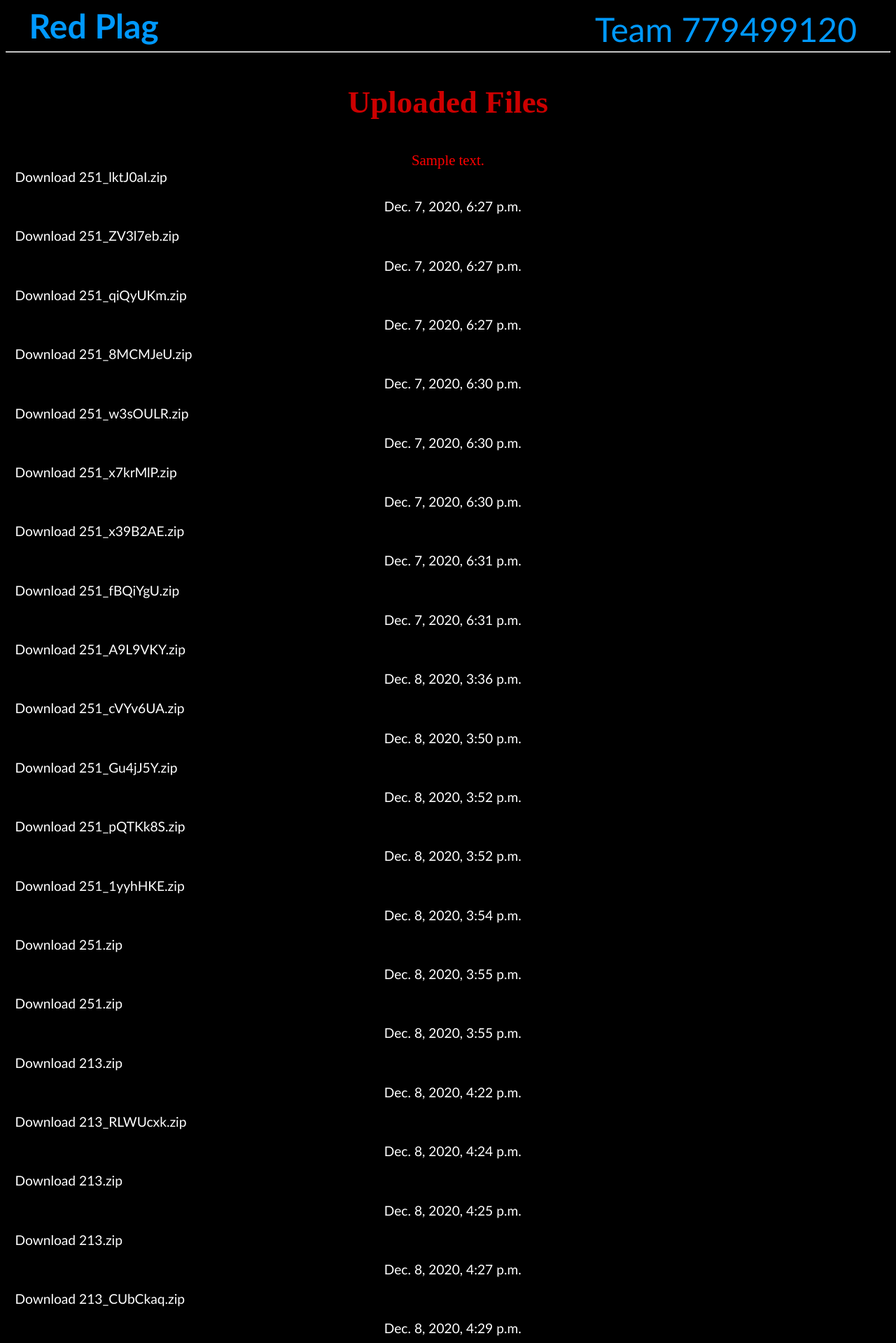
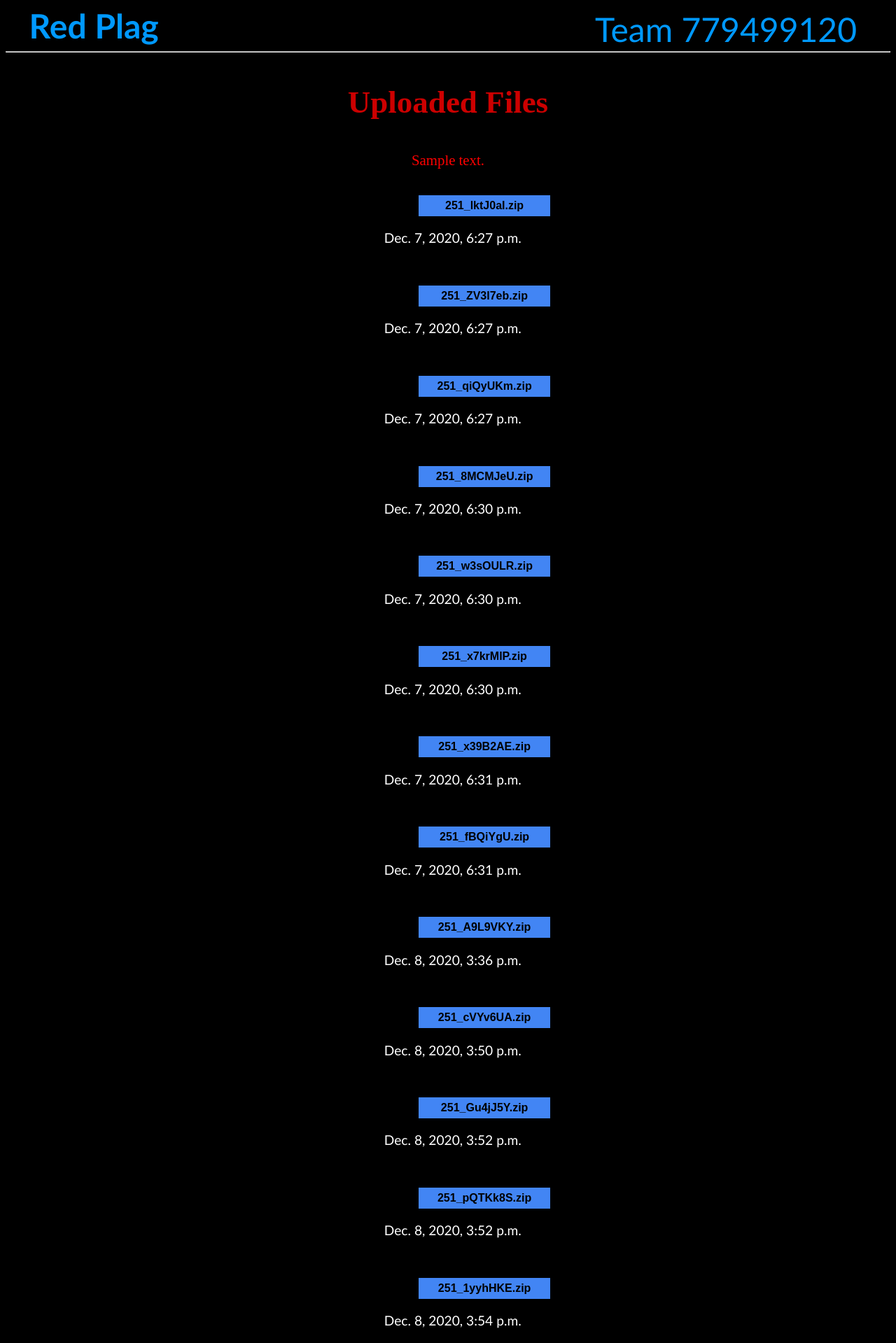
Before and after one commit to pranayvarmas/Course-Project, a Django app: template red_plag/UI/templates/indfiles.html in a window 1280 px wide. Shown: the top 1919 px of the page at 70% size. Run offline with Django 3.2, Linux system fonts and the light colour scheme; data comes from the database, SQL or seed files in the repository; the template is opened without the code that fills it: values that come from a table or form of the project are taken from there, most other values are stand-ins (such as "Sample title", 1, 10 or a date in 2020).

Commit message:
Update indfiles.html

```diff
--- a/red_plag/UI/templates/indfiles.html
+++ b/red_plag/UI/templates/indfiles.html
@@ -11,8 +11,15 @@
 <p class="heading"><b>Uploaded Files</b></p>
 <div class="message1">{{message1}}</div>
 {% for post in file %}
-
-<a class="files" href="{{post.picture.url}}" download="{{post.picture.url}}">Download {{post.name}}</a>
+<form name = "download" action = "/{{post.name}}/download/" method = "post" >{% csrf_token %}
+         <div class="columnbutton">
+               <button class="colbutton" type = "submit" value = "Signup" >
+                  <div class="colbuttext">
+                  <strong>{{post.name}}</strong>
+              </div>
+               </button>
+         </div>
+      </form>
 <p class="time">{{post.last_time}}</p>
 {% endfor %}
 <form action="/{{username}}/univdashboard/">
```
